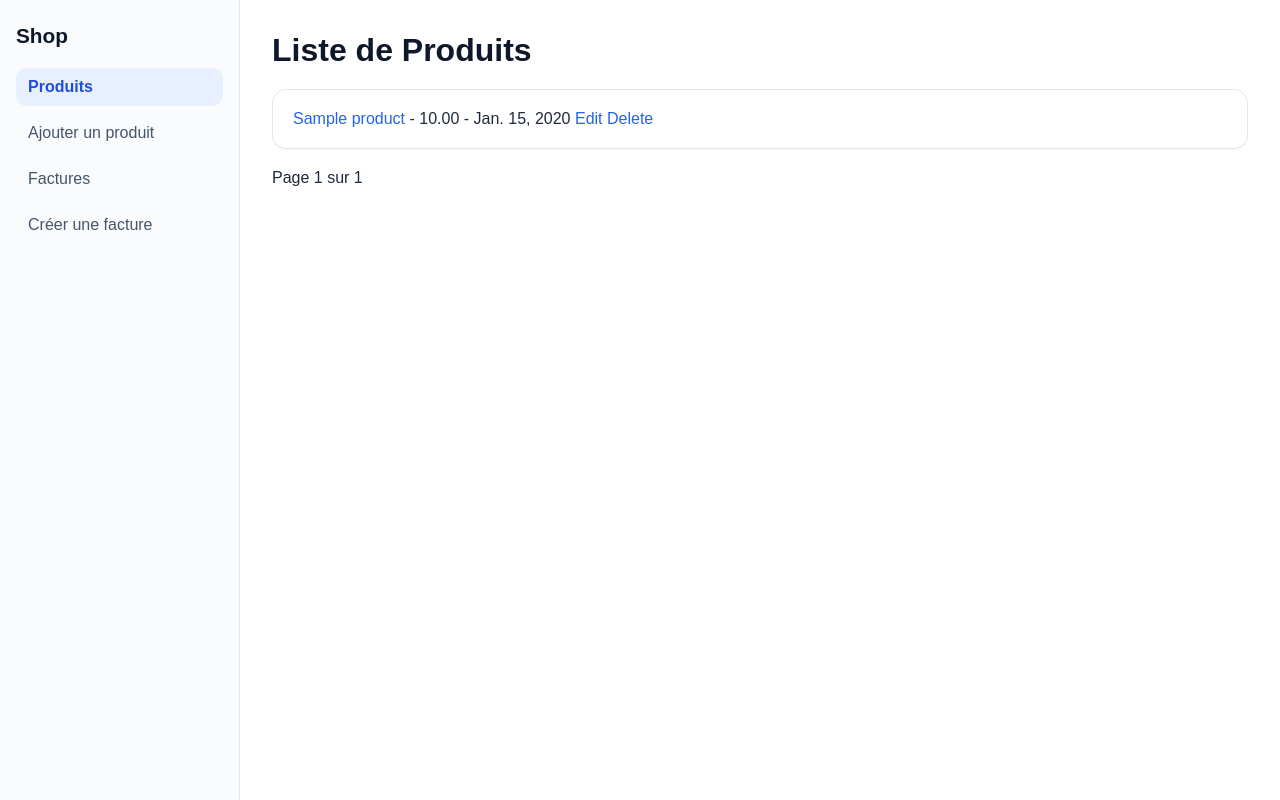
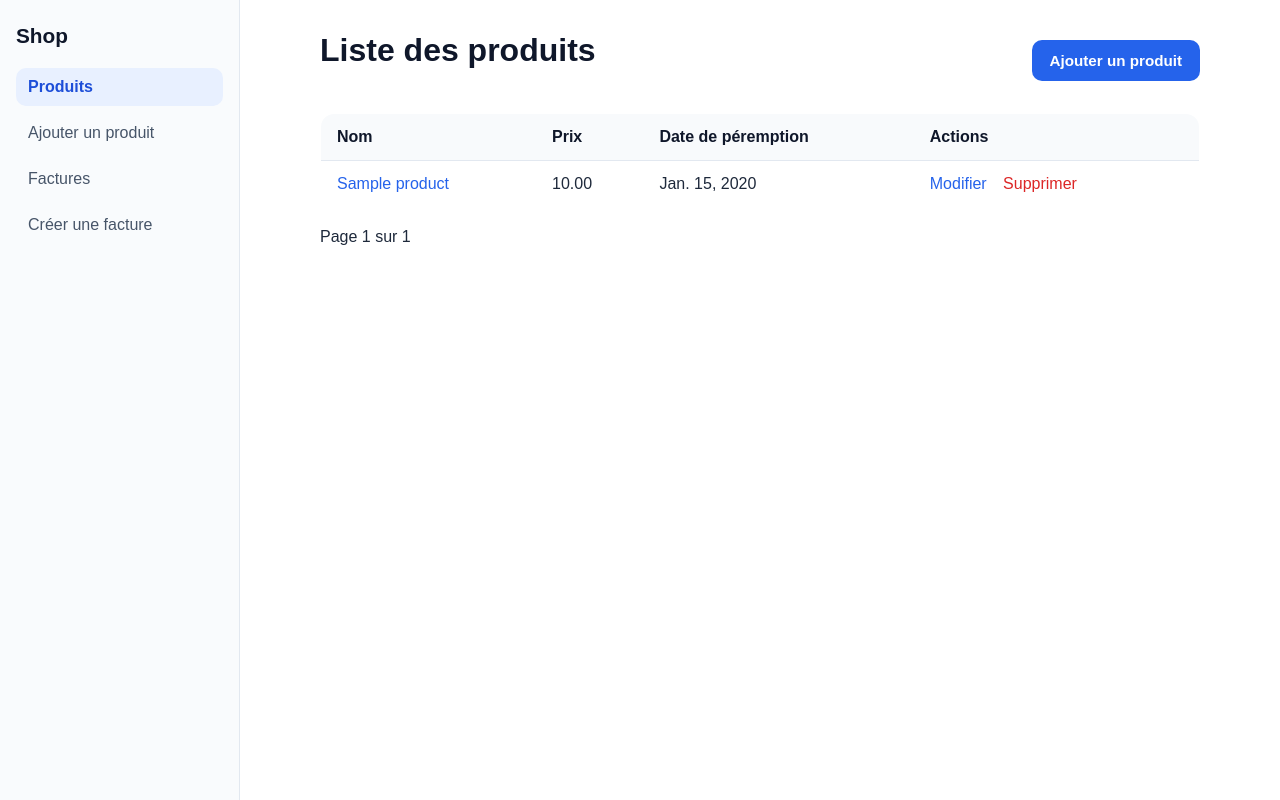
Before and after one commit to LexyRani/Python_Django_T, a Django app: page /products/ in a window 1280 px wide. Run offline with Django 5.2, Linux system fonts and the light colour scheme; tables that the repository leaves empty hold one stand-in row (values such as "Sample post").

Commit message:
Add little changements in style.css to ameliorate the list template

```diff
--- a/Exercice 2/WebAppDjango/shop/static/shop/style.css
+++ b/Exercice 2/WebAppDjango/shop/static/shop/style.css
@@ -171,12 +171,12 @@ select:focus {
     box-shadow: 0 0 0 3px rgba(37, 99, 235, 0.12);
 }
 
-/* Boutons normaux sauf menu burger */
+/* Boutons */
 button:not(.menu-toggle),
-.btn {
+.main-content a.btn {
     display: inline-block;
     background-color: #2563eb;
-    color: white;
+    color: #ffffff;
     border: none;
     border-radius: 10px;
     padding: 12px 18px;
@@ -184,12 +184,14 @@ button:not(.menu-toggle),
     font-weight: 600;
     cursor: pointer;
     text-decoration: none;
-    transition: background-color 0.2s ease;
+    transition: background-color 0.2s ease, color 0.2s ease;
 }
 
 button:not(.menu-toggle):hover,
-.btn:hover {
+.main-content a.btn:hover {
     background-color: #1d4ed8;
+    color: #ffffff;
+    text-decoration: none;
 }
 
 .btn-secondary {
@@ -206,7 +208,76 @@ p {
     line-height: 1.6;
 }
 
+/* Utilitaires */
+.text-right {
+    text-align: right;
+}
 
+.content-container {
+    max-width: 880px;
+    margin: 0 auto;
+}
+
+/* Header de page */
+.page-header {
+    display: flex;
+    justify-content: space-between;
+    align-items: center;
+    gap: 16px;
+    margin-bottom: 24px;
+    flex-wrap: wrap;
+}
+
+/* Tableau produits */
+.product-table {
+    width: 100%;
+    border-collapse: collapse;
+    margin-top: 20px;
+    background-color: #ffffff;
+    border: 1px solid #e2e8f0;
+    border-radius: 14px;
+    overflow: hidden;
+}
+
+.product-table th,
+.product-table td {
+    padding: 14px 16px;
+    text-align: left;
+    border-bottom: 1px solid #e2e8f0;
+}
+
+.product-table th {
+    background-color: #f8fafc;
+    font-weight: 700;
+    color: #0f172a;
+}
+
+.product-table tr:hover {
+    background-color: #f8fbff;
+}
+
+.product-table tr:last-child td {
+    border-bottom: none;
+}
+
+.actions-cell {
+    white-space: nowrap;
+}
+
+.actions-cell a {
+    margin-right: 12px;
+}
+
+.delete-link {
+    color: #dc2626 !important;
+}
+
+.delete-link:hover {
+    color: #b91c1c !important;
+    text-decoration: none;
+}
+
+/* Tableau factures */
 .invoice-table {
     width: 100%;
     border-collapse: collapse;
@@ -229,6 +300,7 @@ p {
     background-color: #fafafa;
 }
 
+/* Pagination */
 .pagination {
     margin-top: 20px;
 }
@@ -237,6 +309,7 @@ p {
     margin-right: 10px;
 }
 
+/* Détail facture */
 .invoice-detail-header {
     margin-bottom: 24px;
 }
@@ -268,9 +341,6 @@ p {
     color: #0f172a;
 }
 
-.text-right {
-    text-align: right;
-}
 /* Mobile */
 @media (max-width: 768px) {
     .layout {
@@ -339,7 +409,23 @@ p {
         padding: 84px 16px 16px 16px;
     }
 
-    /* Transformation hamburger -> croix */
+    .content-container {
+        max-width: 100%;
+    }
+
+    .page-header {
+        align-items: stretch;
+    }
+
+    .main-content a.btn {
+        width: 100%;
+        text-align: center;
+    }
+
+    .invoice-summary {
+        width: 100%;
+    }
+
     body.sidebar-open .menu-toggle span:nth-child(1) {
         transform: translateY(7px) rotate(45deg);
     }
--- a/Exercice 2/WebAppDjango/shop/templates/shop/product_delete.html
+++ b/Exercice 2/WebAppDjango/shop/templates/shop/product_delete.html
@@ -4,6 +4,6 @@
     <form method="post">
         {% csrf_token %}
         <p>Etes vous sûr de vouloir supprimer le produit: {{ product.name }}"?</p>
-        <button type="submit">Confirm</button>
+        <button type="submit">Confirmer</button>
     </form>
 {% endblock %}
--- a/Exercice 2/WebAppDjango/shop/templates/shop/product_form.html
+++ b/Exercice 2/WebAppDjango/shop/templates/shop/product_form.html
@@ -1,9 +1,9 @@
 {% extends "shop/base.html" %}
 {% block content %}
     {% if product.pk %}
-    <h1>Edit product</h1>
+    <h1>Modifier un produit</h1>
     {% else %}
-    <h1>Create product</h1>
+    <h1>Créer un produit</h1>
     {% endif %}
     <form method="post">
         {% csrf_token %}
--- a/Exercice 2/WebAppDjango/shop/templates/shop/product_list.html
+++ b/Exercice 2/WebAppDjango/shop/templates/shop/product_list.html
@@ -1,28 +1,51 @@
 {% extends "shop/base.html" %}
 {% block content %}
-    <h1> Liste de Produits</h1>
-        <ul>
-            {% for product in products %}
-                <li><a href="{% url 'product-detail' product.pk %}"> {{product.name}} </a>  - {{product.price}} - {{product.expiration_date}}
-                    <a href="{% url 'product-update' product.pk %}"> Edit </a>
-                    <a href="{% url 'product-delete' product.pk %}">Delete</a>
-                </li>
-
-            {% empty %}
-                <li>Aucun produit disponible.</li>
-            {% endfor %}
-        </ul>
-        <div>
-            {%if page_obj.has_previous%}
-                <a href = "?page=1">&raquo; premier</a>
-                <a href = "?page={{page_obj.previous_page_number}}"> Précédent</a>
+    <div class="content-container">
+        <div class="page-header">
+            <h1>Liste des produits</h1>
+            <a href="{% url 'product-create' %}" class="btn">Ajouter un produit</a>
+        </div>
+        <table class="product-table">
+            <thead>
+                <tr>
+                    <th>Nom</th>
+                    <th>Prix</th>
+                    <th>Date de péremption</th>
+                    <th>Actions</th>
+                </tr>
+            </thead>
+            <tbody>
+                {% for product in products %}
+                    <tr>
+                        <td>
+                            <a href="{% url 'product-detail' product.pk %}">
+                                {{ product.name }}
+                            </a>
+                        </td>
+                        <td class="text-right">{{ product.price }}</td>
+                        <td>{{ product.expiration_date }}</td>
+                        <td class="actions-cell">
+                            <a href="{% url 'product-update' product.pk %}">Modifier</a>
+                            <a href="{% url 'product-delete' product.pk %}" class="delete-link">Supprimer</a>
+                        </td>
+                    </tr>
+                {% empty %}
+                    <tr>
+                        <td colspan="4">Aucun produit disponible.</td>
+                    </tr>
+                {% endfor %}
+            </tbody>
+        </table>
+        <div class="pagination">
+            {% if page_obj.has_previous %}
+                <a href="?page=1">&laquo; Premier</a>
+                <a href="?page={{ page_obj.previous_page_number }}">Précédent</a>
             {% endif %}
-            <div>
-                Page {{page_obj.number}} sur {{page_obj.paginator.num_pages}}
-            </div>
-            {%if page_obj.has_next%}
-                <a href = "?page={{page_obj.next_page_number}}"> Suivant</a>
-                <a href = "?page={{page_obj.paginator.num_pages}}"> Dernière &raquo;</a>
+            <span>Page {{ page_obj.number }} sur {{ page_obj.paginator.num_pages }}</span>
+            {% if page_obj.has_next %}
+                <a href="?page={{ page_obj.next_page_number }}">Suivant</a>
+                <a href="?page={{ page_obj.paginator.num_pages }}">Dernier &raquo;</a>
             {% endif %}
         </div>
+    </div>
 {% endblock %}
--- a/Exercice 2/WebAppDjango/shop/views.py
+++ b/Exercice 2/WebAppDjango/shop/views.py
@@ -43,7 +43,7 @@ class InvoiceListView(ListView):
     model = Invoice
     template_name = 'shop/invoice_list.html'
     context_object_name = 'invoices'
-    paginate_by = 5
+    paginate_by = 10
     ordering = ['-id']
 
 
```
Also changed, not shown: Exercice 2/WebAppDjango/shop/templates/shop/base.html (+0 -7 lines). Lines whose indentation alone changed are shown as unchanged.
